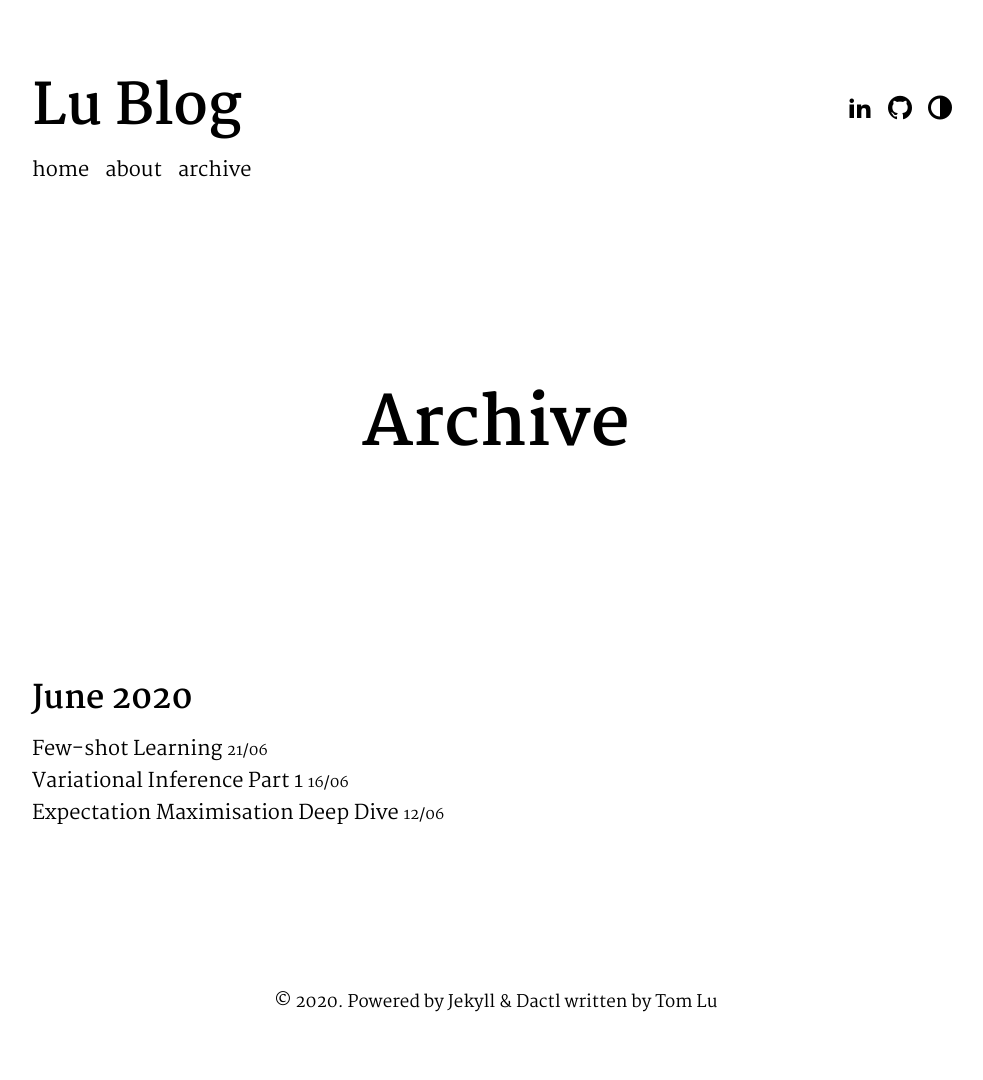
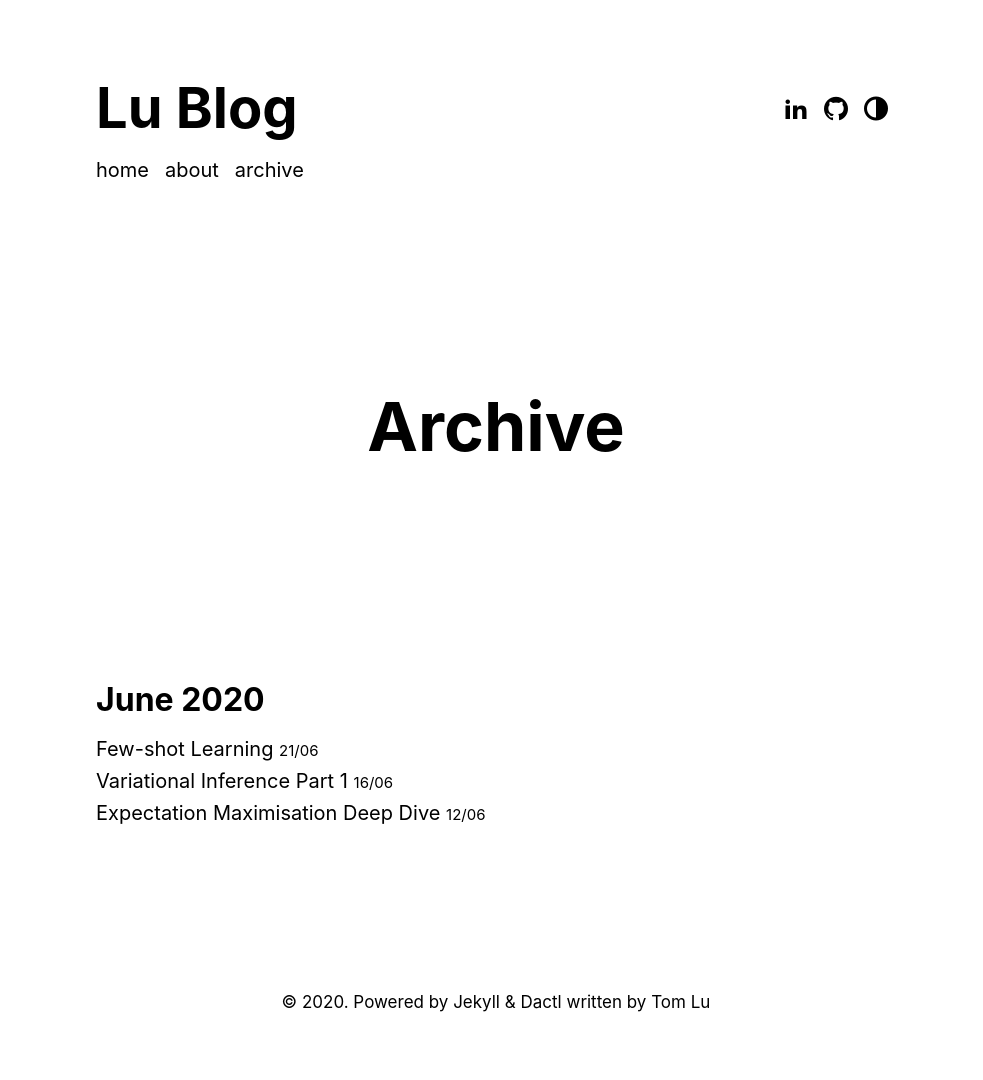
Before and after one commit to xl402/xl402.github.io, a Jekyll site: the page built from archive.md, in a window 1280 px wide. Shown: the whole page, without its empty margins (144-1127 px from the left). Built offline with Jekyll 4.4.1, drawn with Linux system fonts in a browser that asks for light colours; some web fonts are replaced.

Commit message:
font changed

```diff
--- a/_config.yml
+++ b/_config.yml
@@ -19,8 +19,8 @@ blog:
   titles_only                : false # show post titles only on main blog page
 
 # Fonts
-  font                       : '"Martel", -apple-system, BlinkMacSystemFont, "Helvetica Neue", sans-serif'
-  load_google_fonts          : 'Martel:400,400italic,700,700italic'
+  font                       : '"Source Serif Pro", -apple-system, BlinkMacSystemFont, "Helvetica Neue", sans-serif'
+  load_google_fonts          : 'Source Serif Pro:400,400italic,700,700italic'
 
 
 # Author info
--- a/_sass/_base.scss
+++ b/_sass/_base.scss
@@ -22,7 +22,7 @@ body {
       margin-bottom: 8em;
       }
 .wrapper {
-    max-width: 58rem;
+    max-width: 50rem;
     margin: 4rem auto 4rem auto;
 }
 
```
Also changed, not shown: 16 other files.
